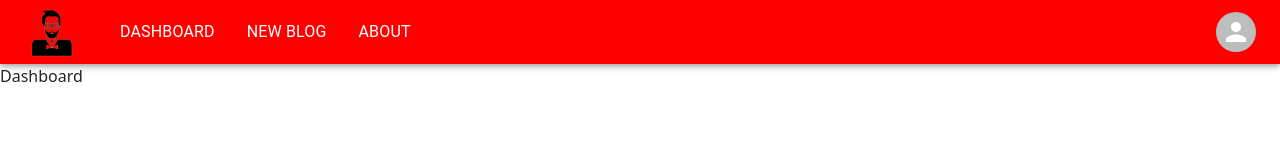
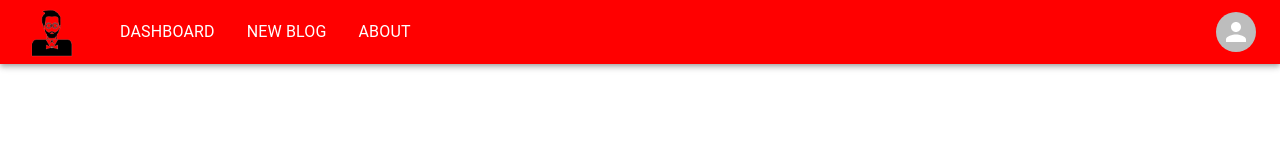
Before and after one commit to ibrahim-sert/project-BlogApp, a React (Create React App) app: page / in a window 1280 px wide. Shown: the top 160 px of the page. Built offline with nearby package versions, Linux system fonts and the light colour scheme; the HTML template or start-up script is replaced by a standard one.

Commit message:
dashboard started

```diff
--- a/src/pages/Dashboard.jsx
+++ b/src/pages/Dashboard.jsx
@@ -1,7 +1,7 @@
 import React from "react";
 
 const Dashboard = () => {
-  return <div>Dashboard</div>;
+  return <div></div>;
 };
 
 export default Dashboard;
```
